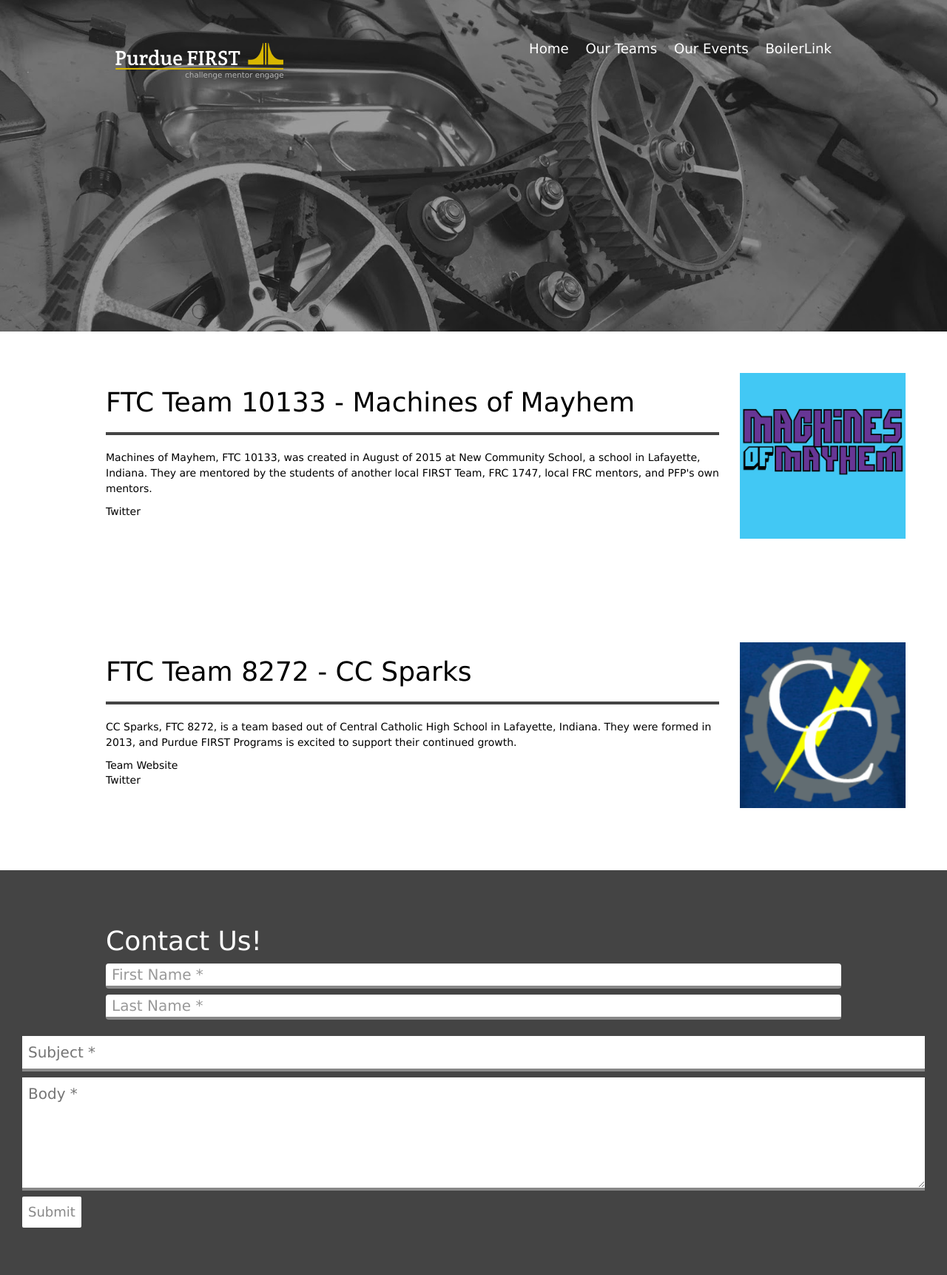
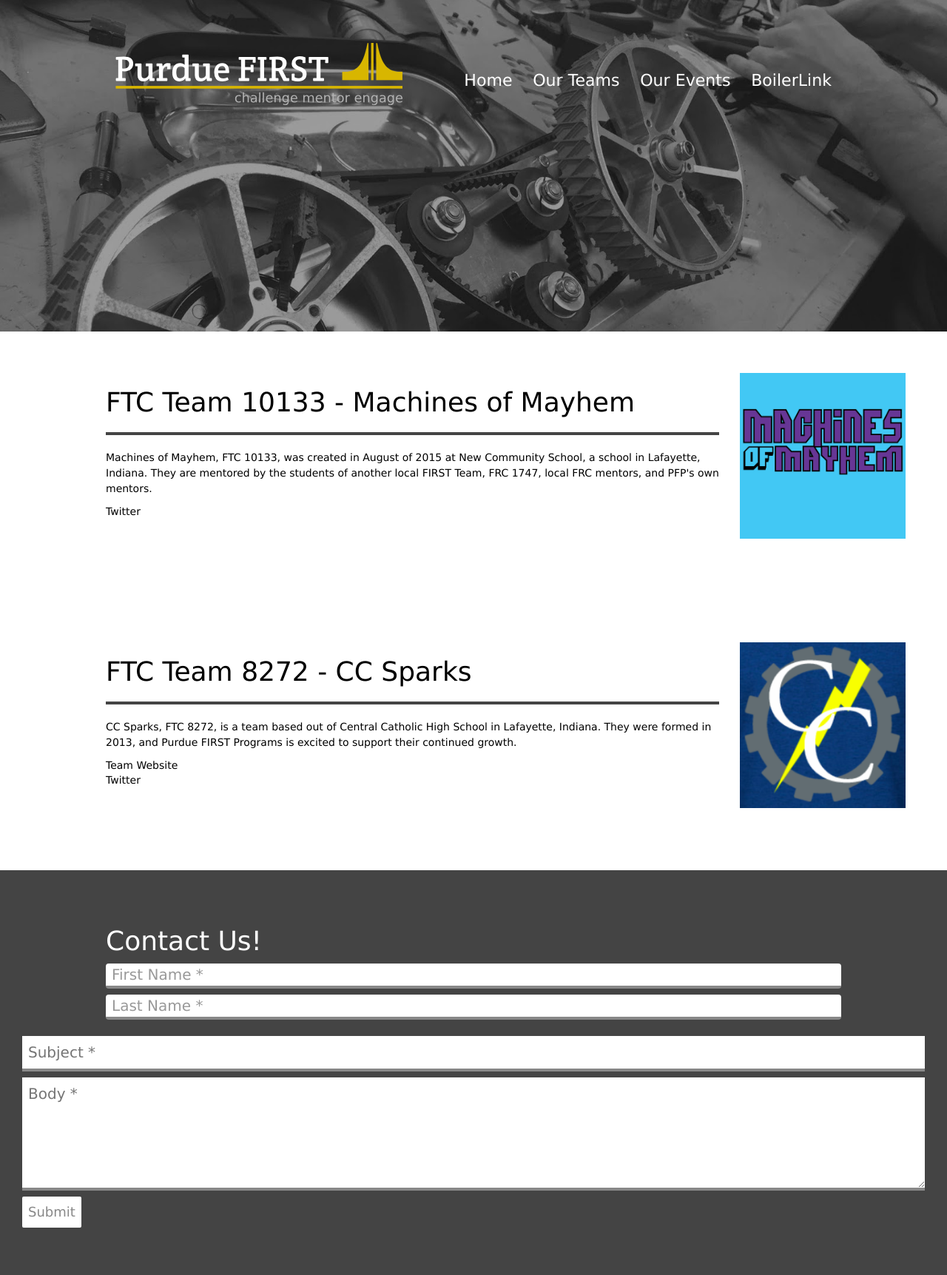
Before and after one commit to purduefirst/purduefirst.github.io, a Jekyll site: the page built from ftc.html, in a window 1280 px wide. Shown: the whole page at 74% size. Built offline with Jekyll 4.4.1, drawn with Linux system fonts in a browser that asks for light colours.

Commit message:
Align and Resize Header
Increased logo and navbar size. Centered navbar on logo

```diff
--- a/_sass/components/navbar.scss
+++ b/_sass/components/navbar.scss
@@ -87,7 +87,7 @@
 
 		& > img {
 			padding-right: 1em;
-			height: 1.75em;
+			height: 3em;
 		}
 	}
 
@@ -155,7 +155,9 @@
 	.navbar-child-container {
 		margin: 0;
 		padding-left: 0 !important;
+		padding-top: 2.25em;
 		position: relative;
+		font-size: 17px;
 	}
 
 }
```
